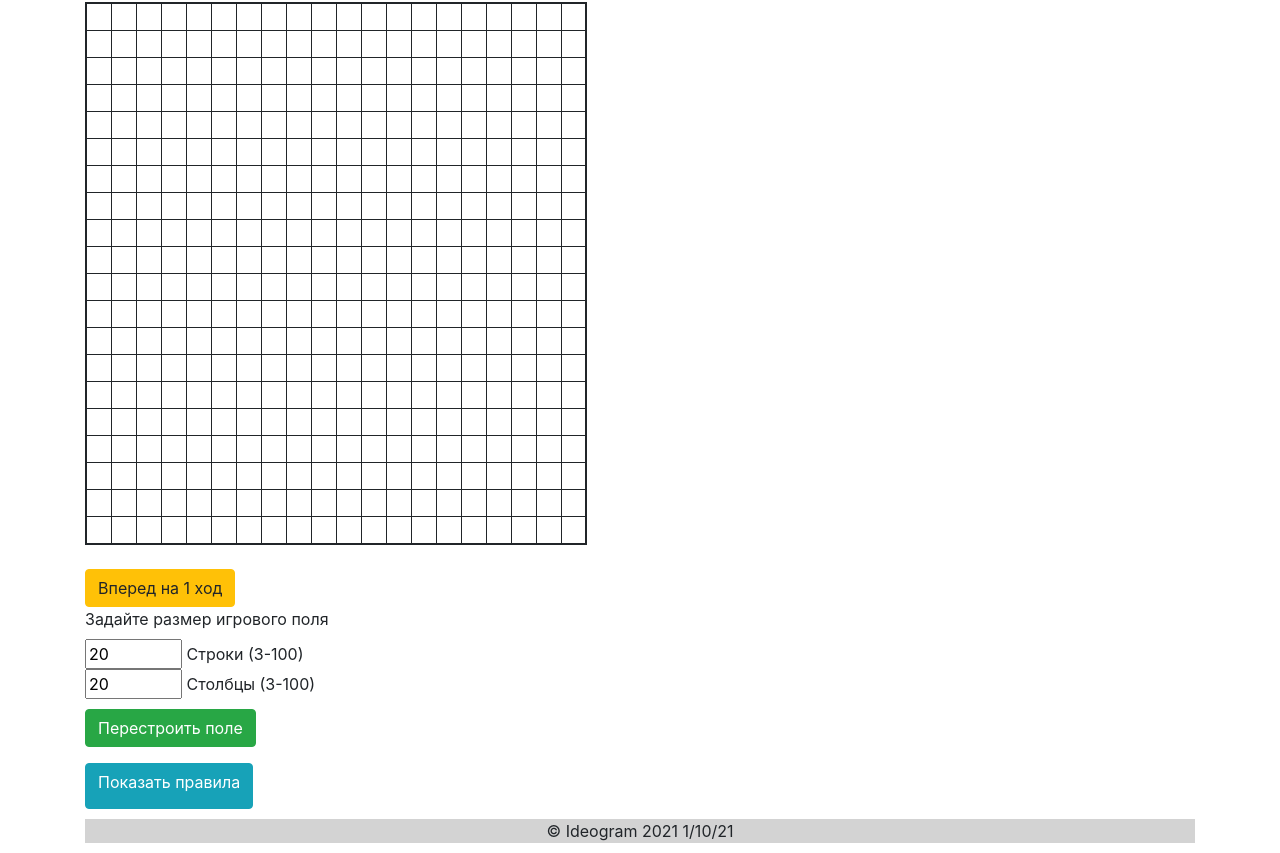
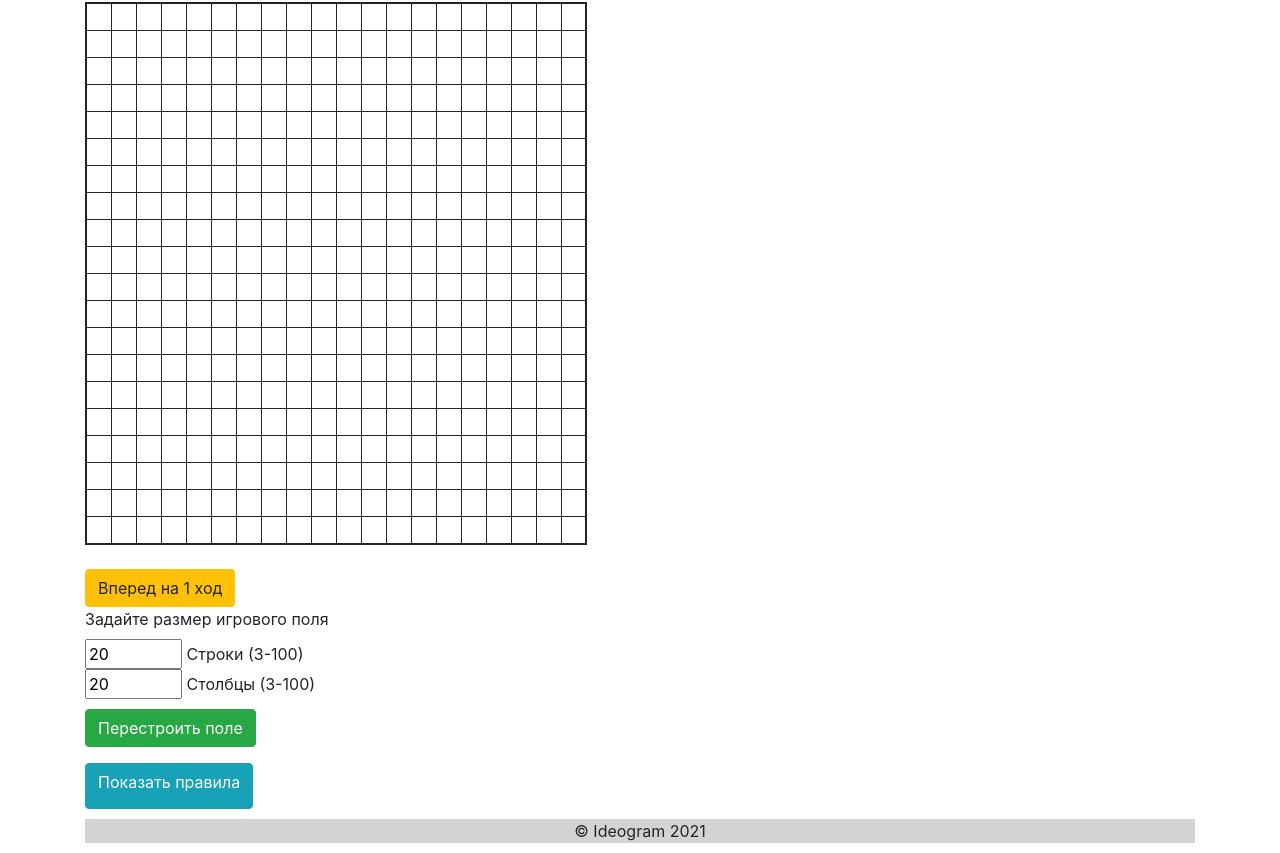
Before and after one commit to naleninoi/life_game, an Angular app: page / in a window 1280 px wide. Shown: the part 116-969 px from the top of the page. Built offline with nearby package versions, Linux system fonts and the light colour scheme.

Commit message:
minor footer improvements

```diff
--- a/src/app/footer/footer.component.html
+++ b/src/app/footer/footer.component.html
@@ -1,3 +1,3 @@
 <p class="copyright">
-&copy; Ideogram 2021 {{myDate | date: 'shortDate'}}
+&copy; Ideogram {{myDate | date: 'yyyy'}}
 </p>
```
